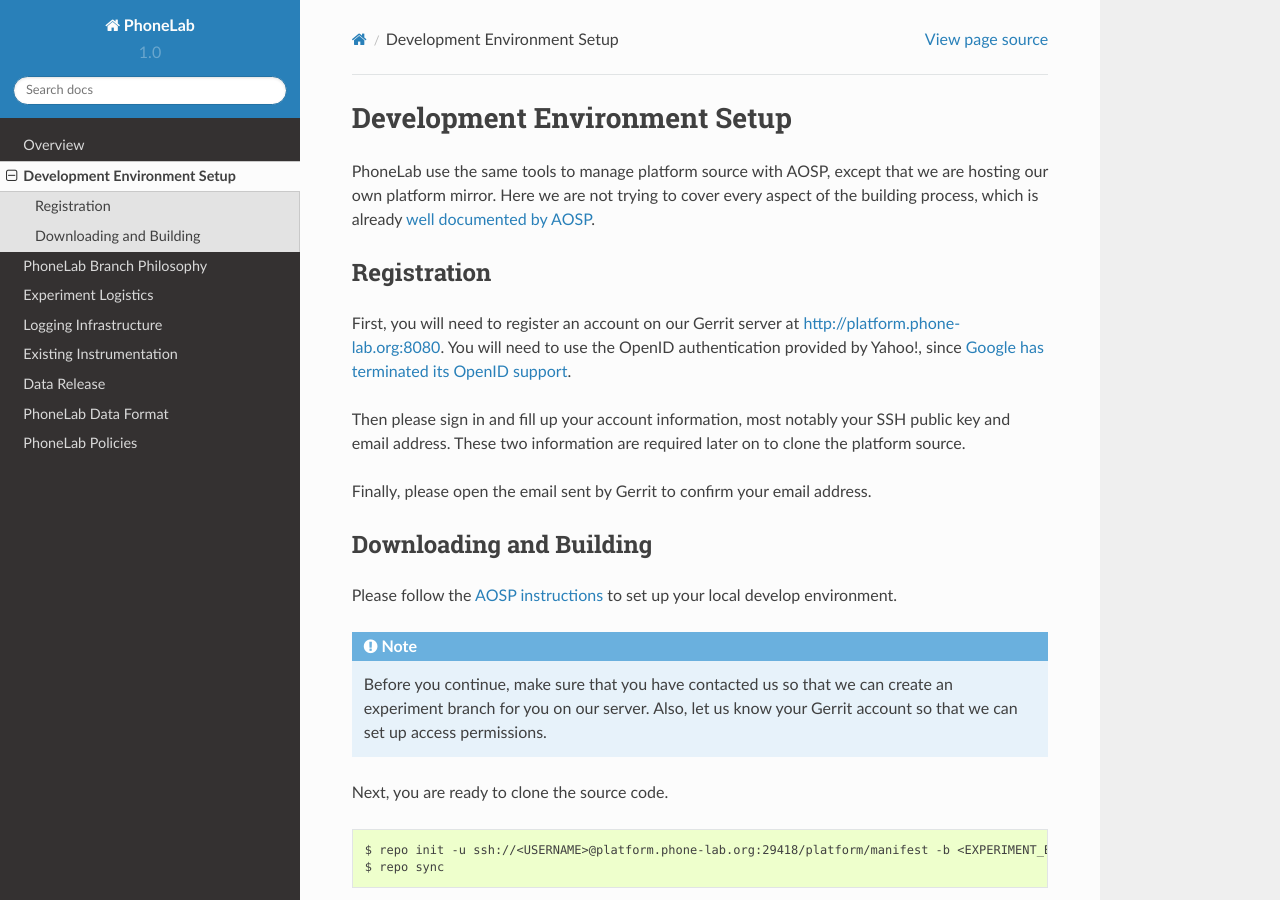
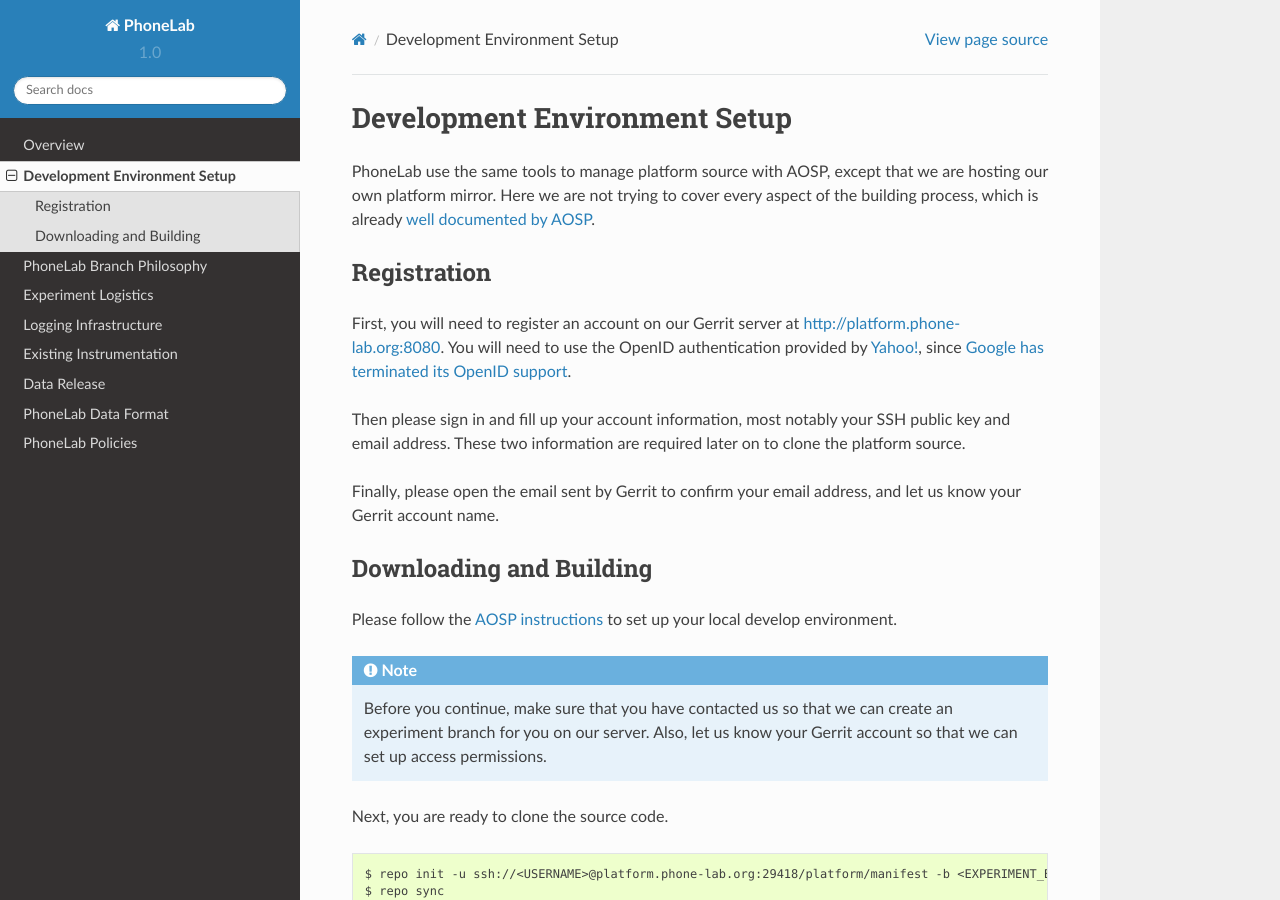
Before and after one commit to blue-systems-group/project.phonelab.doc, a Sphinx documentation site: the page built from source/env.rst, in a window 1280 px wide and 900 px high. Built offline with Sphinx 7.4.7 and the Read the Docs theme 2.0.0, drawn with Linux system fonts in a browser that asks for light colours; formulas are drawn with MathJax 3.

Commit message:
minor fixes

```diff
--- a/source/branch.rst
+++ b/source/branch.rst
@@ -23,8 +23,8 @@
 -----------------------
 
 When there is a major release of Android, we usually wait some time for it to be
-mature enough. Then we choose a fairly stable release for our device (Nexus 5)
-and create our develop branch from there. The branch name is
+become mature enough. Then we choose a fairly stable release for our device
+(Nexus 5) and create our develop branch from there. The branch name is
 ``phonelab/android-$tag/develop``, where ``$tag`` is the AOSP release tag.  For
 instance, we used the release ``4.4.4_r1`` for KitKat, and used ``5.1.1_r3`` for
 Lollipop. To give you some context, a full list of source code tags and builds
--- a/source/env.rst
+++ b/source/env.rst
@@ -6,19 +6,23 @@
 aspect of the building process, which is already `well documented by AOSP
 <https://source.android.com/source/initializing.html>`_.
 
+
 Registration
 ------------
 
 First, you will need to register an account on our Gerrit server at
 http://platform.phone-lab.org:8080. You will need to use the OpenID
-authentication provided by Yahoo!, since `Google has terminated its OpenID
-support <https://code.google.com/p/gerrit/issues/detail?id=2677>`_.
+authentication provided by `Yahoo! <https://www.yahoo.com/>`_, since `Google has
+terminated its OpenID support
+<https://code.google.com/p/gerrit/issues/detail?id=2677>`_.
 
 Then please sign in and fill up your account information, most notably your SSH
 public key and email address. These two information are required later on to
 clone the platform source.
 
-Finally, please open the email sent by Gerrit to confirm your email address.
+Finally, please open the email sent by Gerrit to confirm your email address, and
+let us know your Gerrit account name.
+
 
 Downloading and Building
 ------------------------
--- a/source/index.rst
+++ b/source/index.rst
@@ -3,8 +3,8 @@
    You can adapt this file completely to your liking, but it should at least
    contain the root `toctree` directive.
 
-Welcome to PhoneLab's documentation!
-====================================
+PhoneLab's Documentation For Experimenters
+==========================================
 
 .. toctree::
    :maxdepth: 2
--- a/source/overview.rst
+++ b/source/overview.rst
@@ -18,8 +18,8 @@
     we welcome ideas that requires changes at platform level, which is the
     unique capability of PhoneLab.
 
- 3. We will create a experiment branch for your on our Gerrit server so that you
-    can download PhoneLab AOSP source and make changes.
+ 3. Upon approval, we will create a experiment branch for your on our Gerrit
+    server so that you can download PhoneLab AOSP source and make changes.
 
  4. When your changes are ready, we will merge them into our mainstream release
     branch and push out to participants.
```
